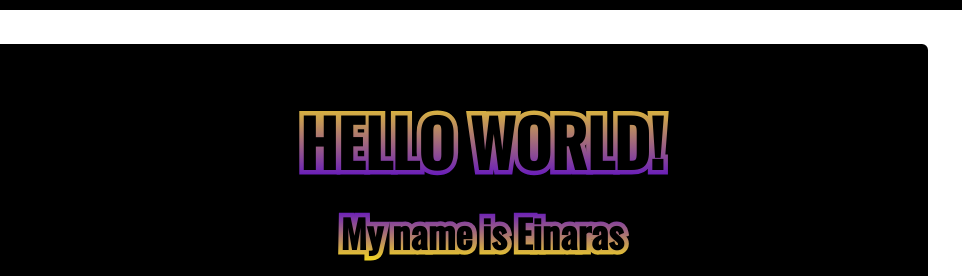
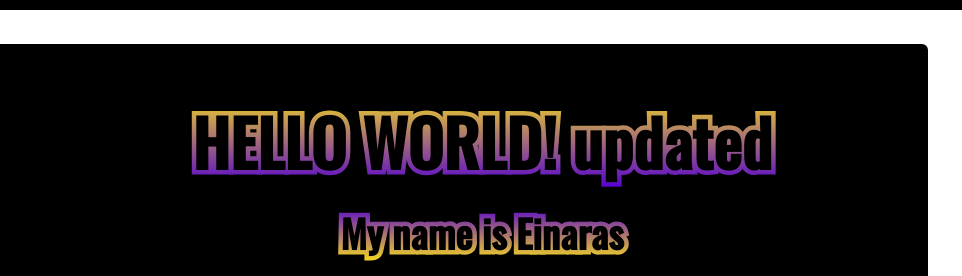
Before and after one commit to 3IN4R/My-Portfolio, a plain HTML site: page index.html in a window 1280 px wide. Shown: the part 70-346 px from the top of the page, 318-1280 px from the left. Drawn offline with Linux system fonts and the light colour scheme; files whose address does not match are found by name.

Commit message:
First commit

```diff
--- a/index.html
+++ b/index.html
@@ -57,7 +57,7 @@
 
 </div>
        <div class="text">
-       <h1 class="introheading" id="">HELLO WORLD!</h1>
+       <h1 class="introheading" id="">HELLO WORLD! updated</h1>
        <h2 class="introheading2" id="demo">My name is Einaras</h2>
        <div class="textoid">
            <p class="intro-text">I'm an Aspiring FrontEnd developer with a background in Multimedia Design at Business Academy Aarhus. With my knowledge I provide modern web-design and UX/UI solutions</p>
```
Also changed, not shown: 1 other file.
